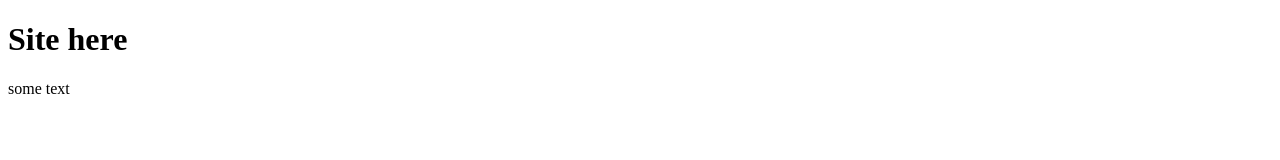
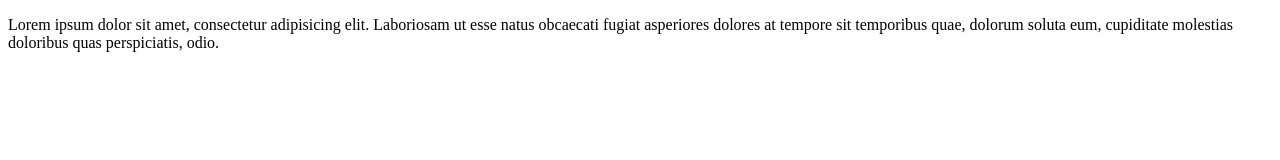
Before and after one commit to Alex-git-repo/site, a plain HTML site: page index.html in a window 1280 px wide. Drawn offline with Linux system fonts and the light colour scheme.

Commit message:
third commit

```diff
--- a/index.html
+++ b/index.html
@@ -6,7 +6,6 @@
 	<link rel="stylesheet" type="text/css" href="css/style.css">
 </head>
 <body>
-	<h1>Site here</h1>
-	<p>some text</p>
+	<p>Lorem ipsum dolor sit amet, consectetur adipisicing elit. Laboriosam ut esse natus obcaecati fugiat asperiores dolores at tempore sit temporibus quae, dolorum soluta eum, cupiditate molestias doloribus quas perspiciatis, odio.</p>
 </body>
 </html>
```
